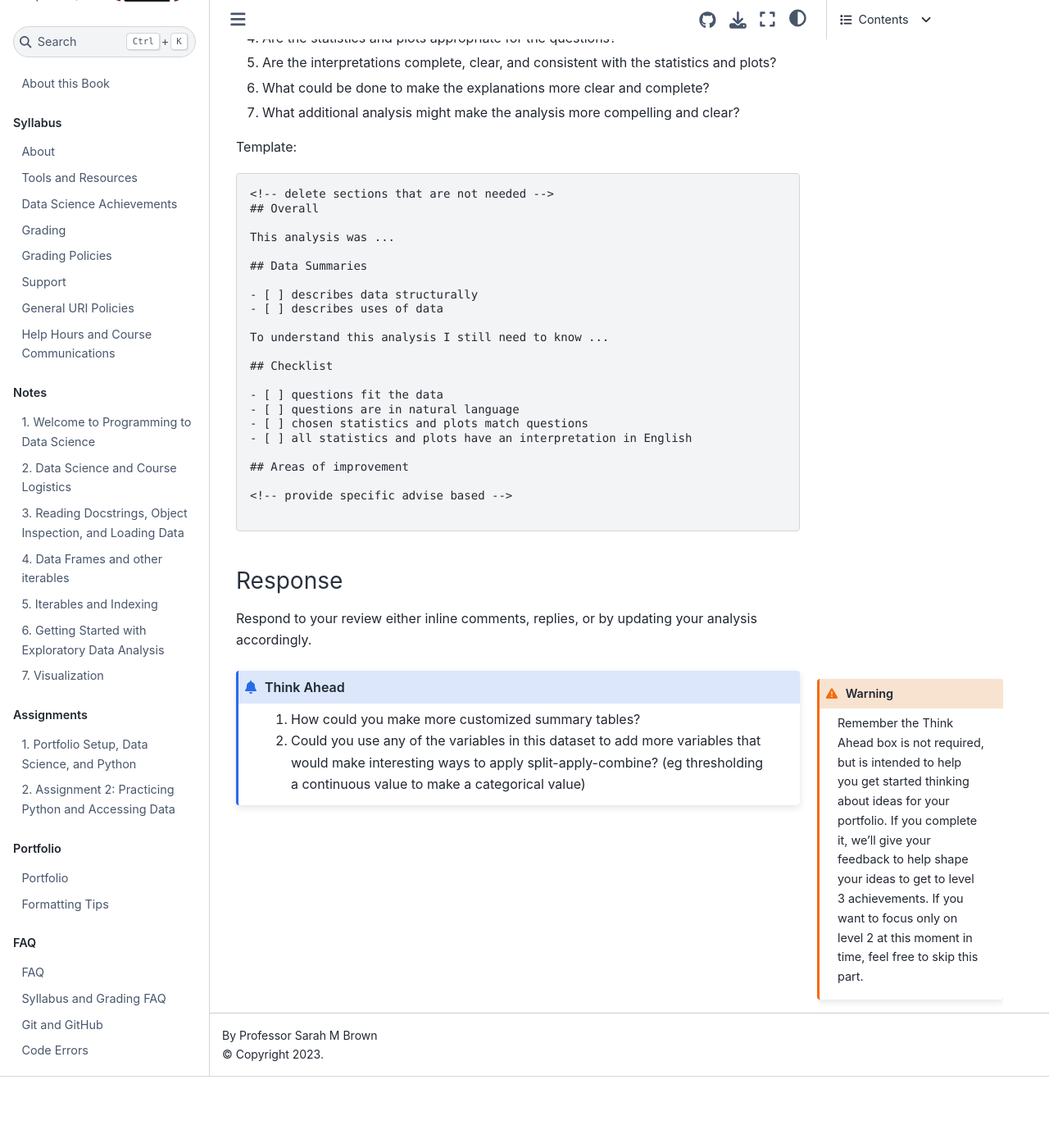
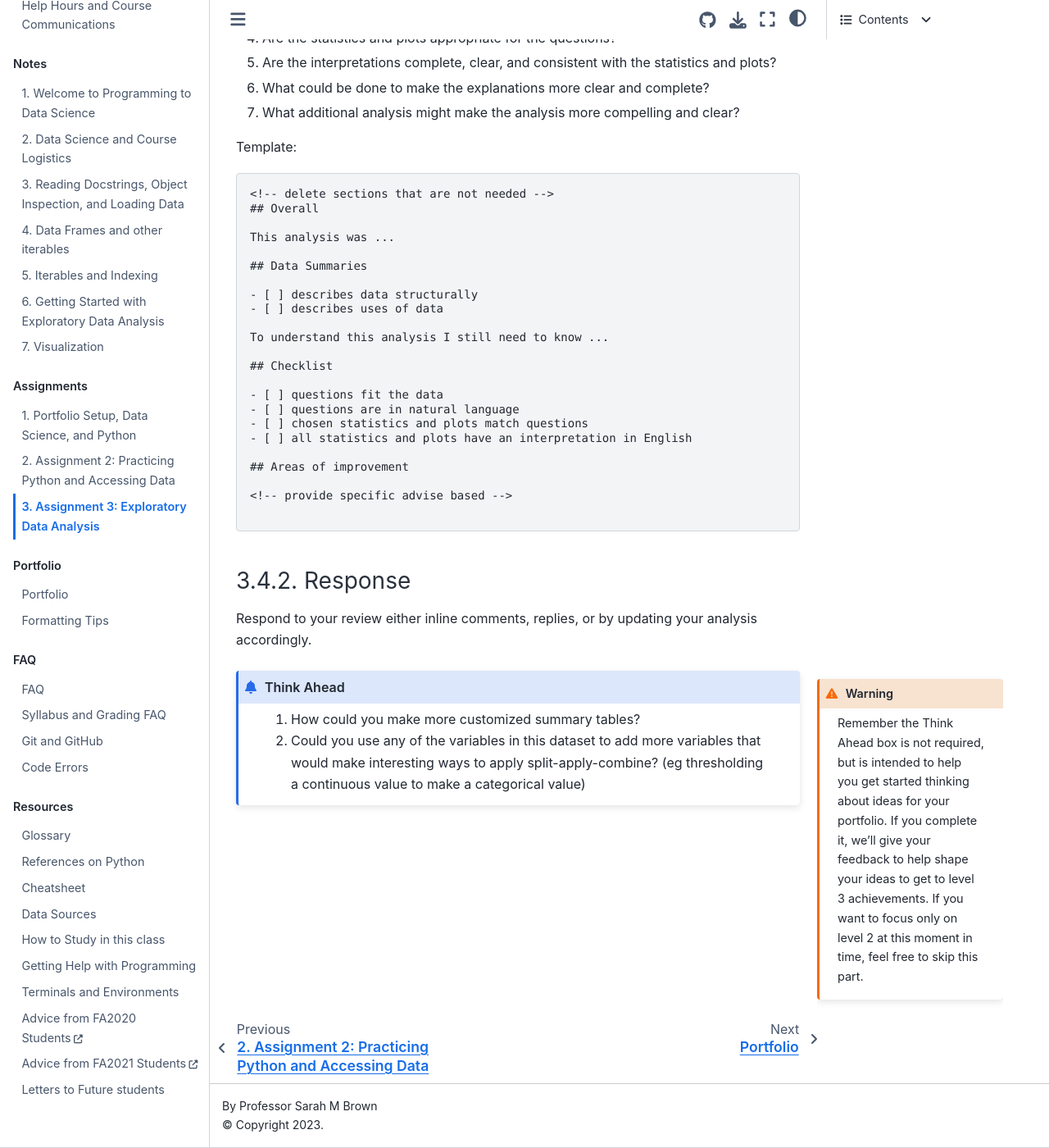
Before and after one commit to rhodyprog4ds/BrownFall22, a Jupyter Book: the page built from assignments/03-eda.md, in a window 1280 px wide and 1400 px high, scrolled down 3512 px. Shown: the whole window at 82% size. Built offline with Jupyter Book 1.0.4 settings and Sphinx 7.4.7 and the Sphinx Book theme 1.1.4, drawn with Linux system fonts in a browser that asks for light colours; pages that are not in the unit, such as notebooks, are missing from menus; before the commit the page ends 4825 px from its top, so only the background shows below that; some of the changed lines change nothing that is shown; some of the changed text lies outside the part shown.

Commit message:
add notes back with a3 linked

```diff
--- a/_toc.yml
+++ b/_toc.yml
@@ -26,6 +26,7 @@
     chapters:
     - file: assignments/01-python-syllabus
     - file: assignments/02-python-access
+    - file: assignments/03-eda
   - caption: Portfolio
     chapters:
       - file: portfolio/index
```
